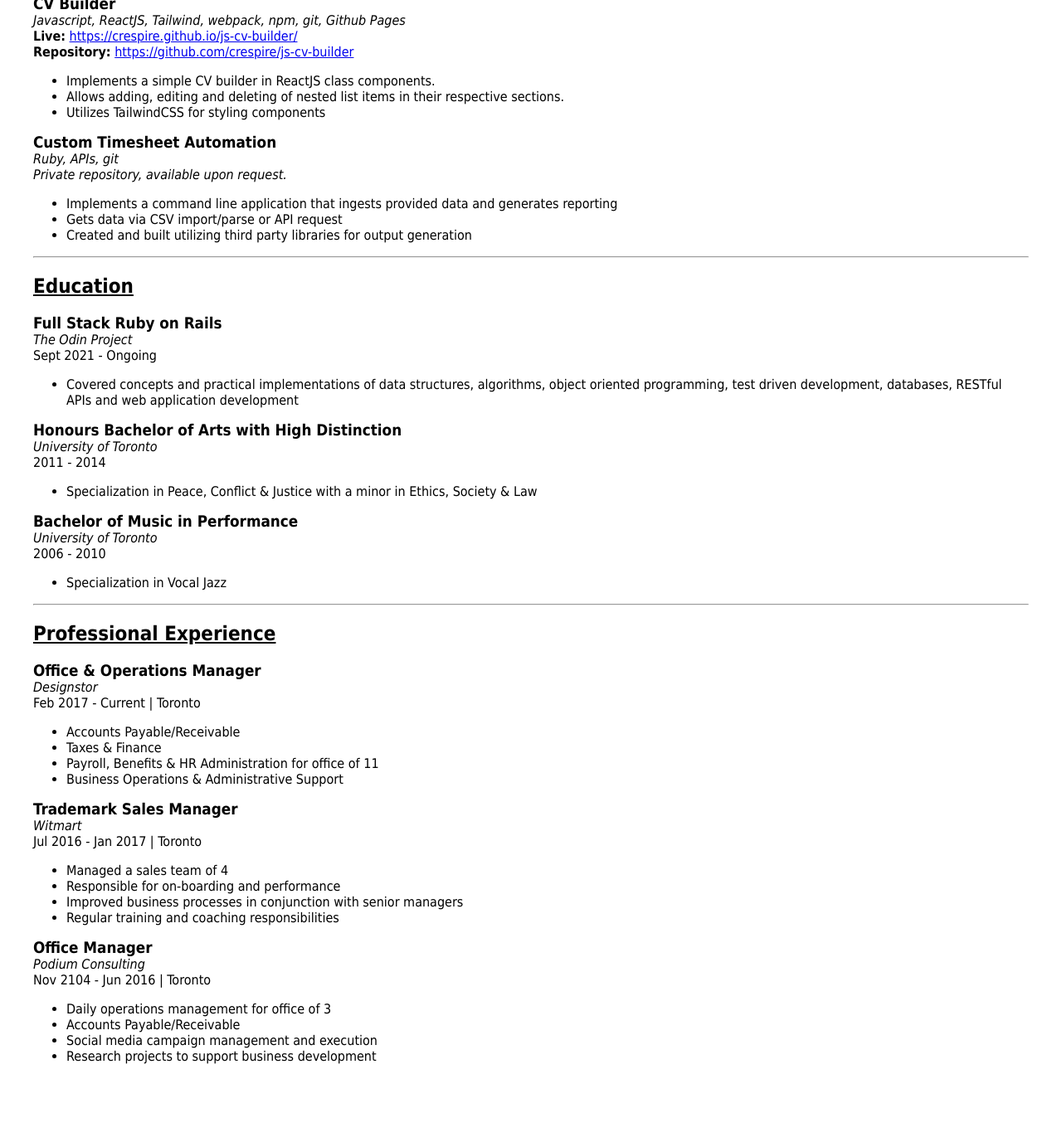
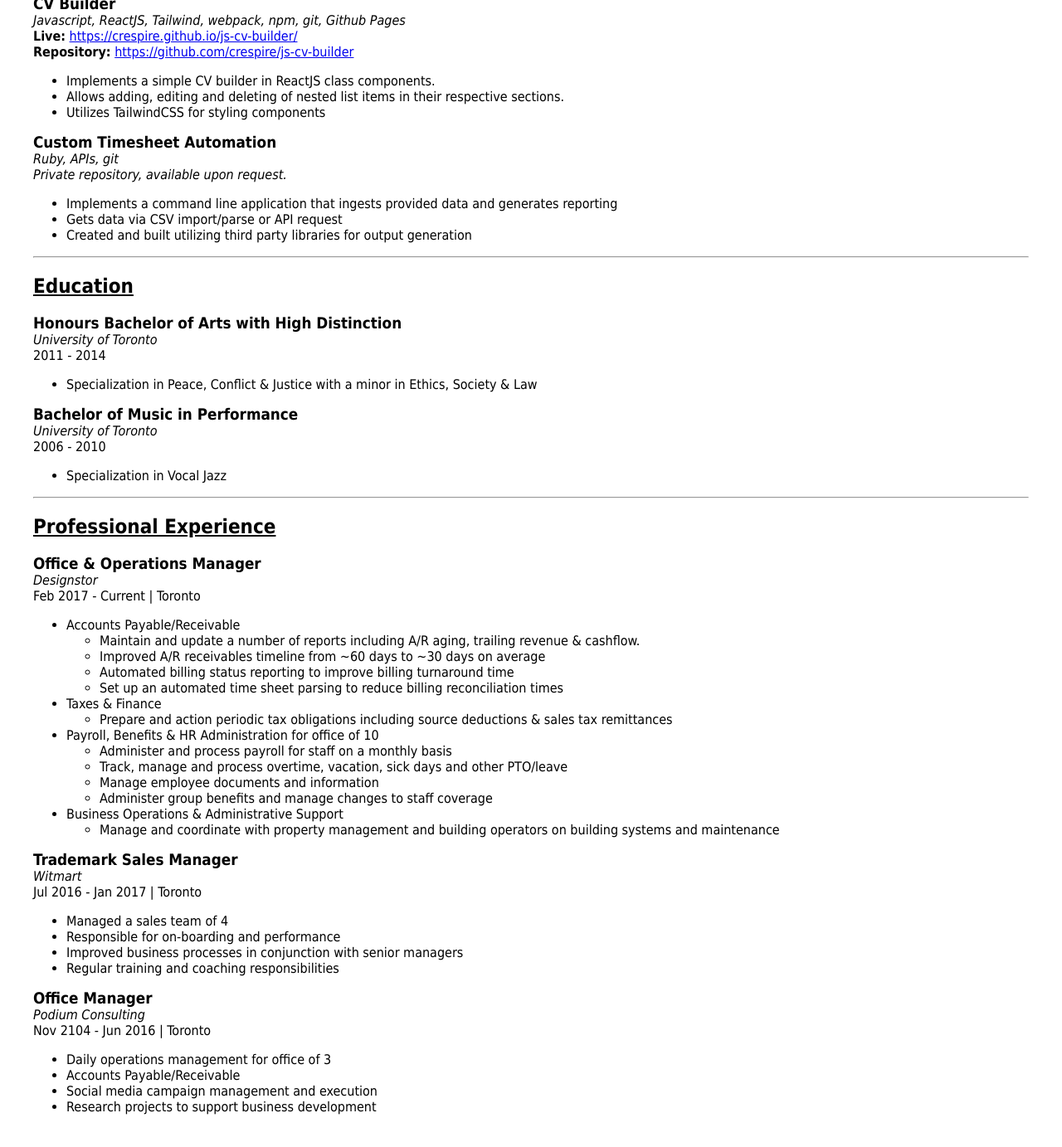
Before and after one commit to crespire/crespire, a Jekyll site: the page built from resume.md, in a window 1280 px wide and 1400 px high, scrolled down 1549 px. Shown: the top 1383 px of the window at 83% size. Built offline with Jekyll 4.4.1, drawn with Linux system fonts in a browser that asks for light colours; our own code applies the rules of GitHub Pages for plain Markdown files; before the commit the page ends 2888 px from its top, so only the background shows below that.

Commit message:
changes to resume

```diff
--- a/resume.md
+++ b/resume.md
@@ -88,11 +88,6 @@ _Private repository, available upon request._
 ---
 
 ## Education
-### Full Stack Ruby on Rails
-_The Odin Project_
-Sept 2021 - Ongoing
-* Covered concepts and practical implementations of data structures, algorithms, object oriented programming, test driven development, databases, RESTful APIs and web application development
-
 ### Honours Bachelor of Arts with High Distinction
 _University of Toronto_
 2011 - 2014
@@ -110,9 +105,19 @@ _University of Toronto_
 _Designstor_
 Feb 2017 - Current | Toronto
 * Accounts Payable/Receivable
+  * Maintain and update a number of reports including A/R aging, trailing revenue & cashflow.
+  * Improved A/R receivables timeline from ~60 days to ~30 days on average
+  * Automated billing status reporting to improve billing turnaround time
+  * Set up an automated time sheet parsing to reduce billing reconciliation times
 * Taxes & Finance
-* Payroll, Benefits & HR Administration for office of 11
+  * Prepare and action periodic tax obligations including source deductions & sales tax remittances
+* Payroll, Benefits & HR Administration for office of 10
+  * Administer and process payroll for staff on a monthly basis
+  * Track, manage and process overtime, vacation, sick days and other PTO/leave
+  * Manage employee documents and information
+  * Administer group benefits and manage changes to staff coverage
 * Business Operations & Administrative Support
+  * Manage and coordinate with property management and building operators on building systems and maintenance
 
 ### Trademark Sales Manager
 _Witmart_
```
